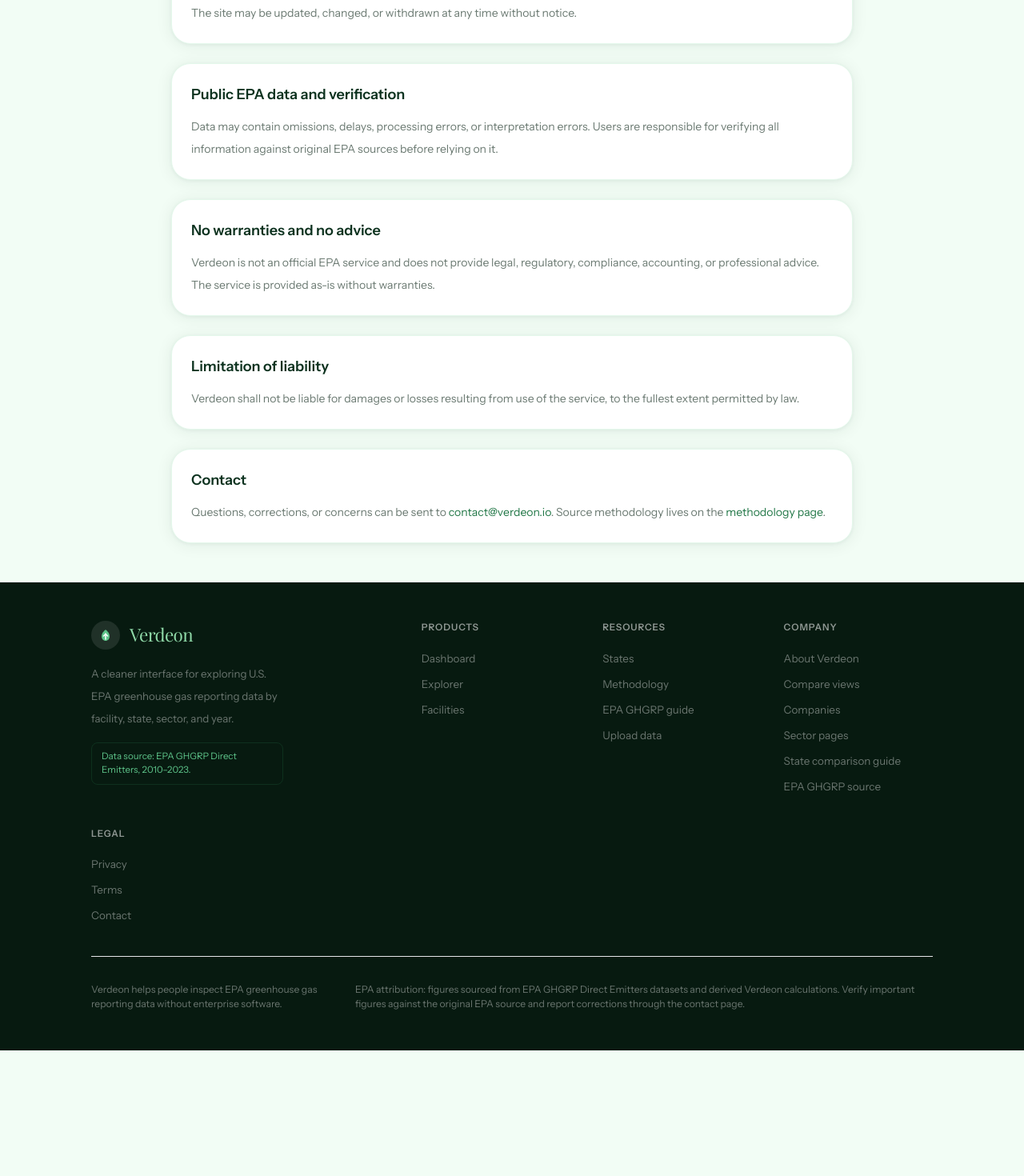
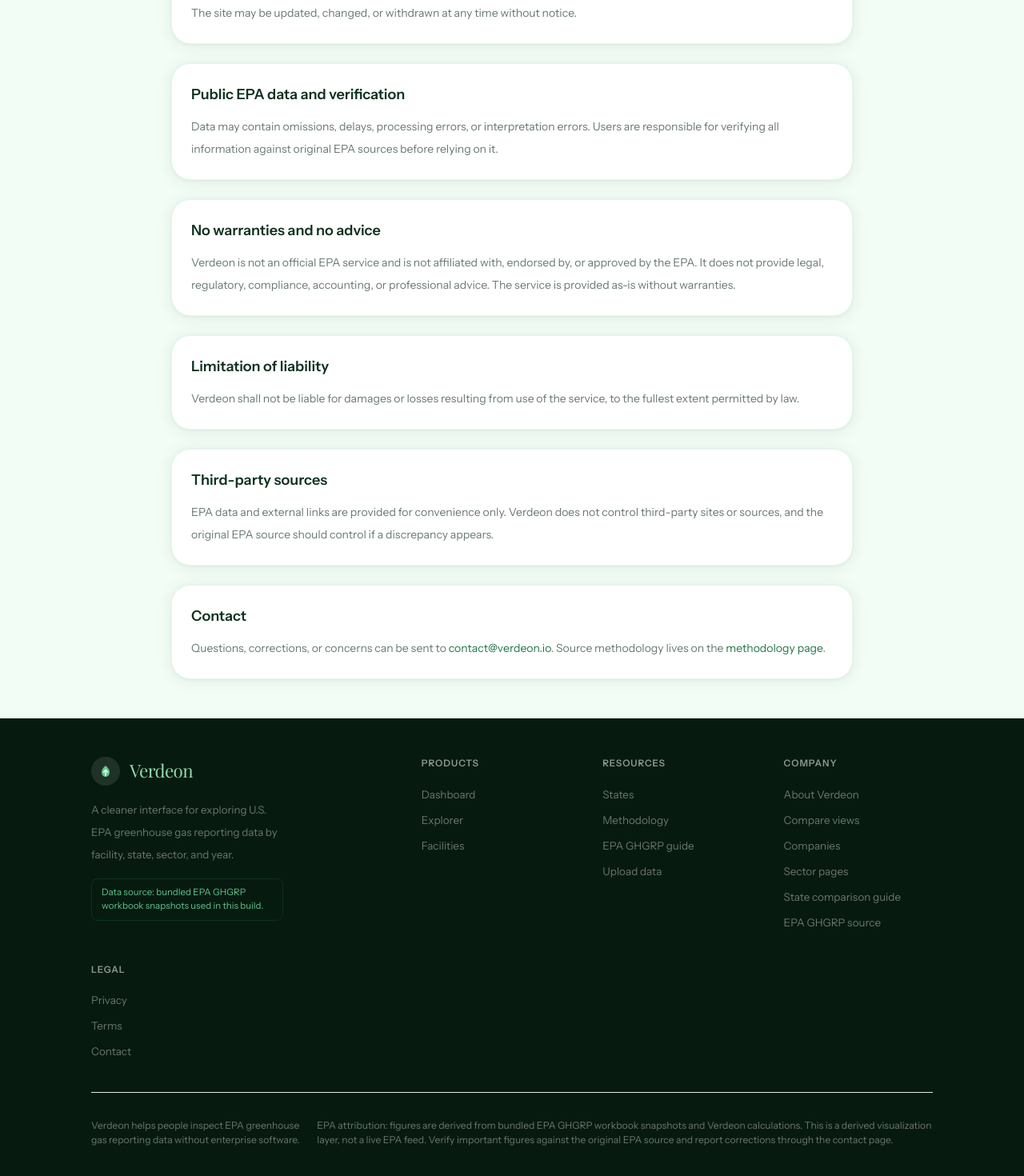
Before and after one commit to alaminali301/verdeon, a Next.js app: page /terms in a window 1280 px wide. Shown: the part 648-2118 px from the top of the page at 80% size. Before the commit the page ends 1961 px from the top, so only its background shows below. Built offline with nearby package versions, Linux system fonts and the light colour scheme.

Commit message:
chore: final legal wording cleanup

```diff
--- a/app/explorer/page.tsx
+++ b/app/explorer/page.tsx
@@ -97,7 +97,7 @@
 
         <div className="mb-6 rounded-[18px] border border-green-100 bg-white/90 p-4 text-sm leading-7 text-muted shadow-card">
           {activeYear === 2023
-            ? '2023 is now backed by the full EPA workbook extract: 54 reporting jurisdictions, 6,470 direct emitters, and 2,294 parent companies.'
+            ? '2023 in this build uses the bundled EPA workbook snapshot: 54 reporting jurisdictions, 6,470 direct emitters, and 2,294 parent companies.'
             : 'Bundled EPA summary scope: 15 states, 10 facilities, and 8 sectors per reporting year. Upload a workbook if you want a wider slice of data.'}
         </div>
 
@@ -187,7 +187,7 @@
                 <h2 className="text-lg font-semibold text-green-900">Top jurisdictions</h2>
                 <p className="mt-1 text-sm text-muted">
                   {activeYear === 2023
-                    ? 'The 2023 workbook extract includes all 54 reporting jurisdictions.'
+                    ? 'The bundled 2023 workbook snapshot includes all 54 reporting jurisdictions in this build.'
                     : 'The bundled EPA summary includes the top 15 state totals per year.'}
                 </p>
               </div>
--- a/app/page.tsx
+++ b/app/page.tsx
@@ -119,7 +119,7 @@
   {
     question: 'Can I export charts and reports?',
     answer:
-      'You can export filtered views from the app. In this starter build, exports focus on data snapshots rather than polished reporting packages.',
+      'You can export filtered views from the app. In this build, exports focus on data snapshots rather than polished reporting packages.',
   },
   {
     question: 'Is there an API for our own tools?',
--- a/app/terms/page.tsx
+++ b/app/terms/page.tsx
@@ -44,7 +44,7 @@
           <Card className="rounded-[24px] p-6 shadow-card">
             <h2 className="text-lg font-semibold text-green-900">No warranties and no advice</h2>
             <p className="mt-3 text-sm leading-7 text-muted">
-              Verdeon is not an official EPA service and does not provide legal, regulatory, compliance, accounting, or professional advice. The service is provided as-is without warranties.
+              Verdeon is not an official EPA service and is not affiliated with, endorsed by, or approved by the EPA. It does not provide legal, regulatory, compliance, accounting, or professional advice. The service is provided as-is without warranties.
             </p>
           </Card>
 
@@ -52,6 +52,13 @@
             <h2 className="text-lg font-semibold text-green-900">Limitation of liability</h2>
             <p className="mt-3 text-sm leading-7 text-muted">
               Verdeon shall not be liable for damages or losses resulting from use of the service, to the fullest extent permitted by law.
+            </p>
+          </Card>
+
+          <Card className="rounded-[24px] p-6 shadow-card">
+            <h2 className="text-lg font-semibold text-green-900">Third-party sources</h2>
+            <p className="mt-3 text-sm leading-7 text-muted">
+              EPA data and external links are provided for convenience only. Verdeon does not control third-party sites or sources, and the original EPA source should control if a discrepancy appears.
             </p>
           </Card>
 
--- a/app/years/[year]/page.tsx
+++ b/app/years/[year]/page.tsx
@@ -70,7 +70,7 @@
             EPA emissions in {numericYear}
           </h1>
           <p className="mt-4 max-w-3xl text-base leading-7 text-muted">
-            Use this page as a single-year view of the EPA dataset, with quick access to the strongest sector, state, and facility signals in {numericYear}.
+            Use this page as a single-year view of the EPA dataset, with quick access to the leading sector, state, and facility signals in {numericYear}.
           </p>
         </div>
 
@@ -83,7 +83,7 @@
           <StatCard
             label="Facilities"
             value={(detailSummary?.facilities.length ?? yearData.facilities).toLocaleString()}
-            detail={numericYear === 2023 ? 'Facilities loaded from the 2023 workbook' : 'Facilities visible in the bundled dataset'}
+            detail={numericYear === 2023 ? 'Facilities loaded from the 2023 workbook snapshot' : 'Facilities visible in the bundled dataset'}
           />
           <StatCard label="Top jurisdiction" value={states[0]?.state ?? 'N/A'} detail={states[0] ? formatMt(states[0].mt) : 'No value'} />
           <StatCard label="Top facility" value={facilities[0]?.name ?? 'N/A'} detail={facilities[0] ? formatMt(facilities[0].mt) : 'No value'} />
--- a/components/layout/Footer.tsx
+++ b/components/layout/Footer.tsx
@@ -68,7 +68,7 @@
               A cleaner interface for exploring U.S. EPA greenhouse gas reporting data by facility, state, sector, and year.
             </p>
             <div className="mt-4 inline-block rounded-sm border border-green-500/15 bg-green-500/8 px-3 py-2 text-[0.72rem] text-green-400">
-              Data source: EPA GHGRP Direct Emitters, 2010–2023.
+              Data source: bundled EPA GHGRP workbook snapshots used in this build.
             </div>
           </div>
 
@@ -96,7 +96,7 @@
         <div className="mt-10 flex flex-col gap-3 border-t border-white/6 pt-8 text-[0.76rem] text-white/40 md:flex-row md:items-center md:justify-between">
           <p>Verdeon helps people inspect EPA greenhouse gas reporting data without enterprise software.</p>
           <p>
-            EPA attribution: figures sourced from EPA GHGRP Direct Emitters datasets and derived Verdeon calculations. Verify important figures against the original EPA source and report corrections through the contact page.
+            EPA attribution: figures are derived from bundled EPA GHGRP workbook snapshots and Verdeon calculations. This is a derived visualization layer, not a live EPA feed. Verify important figures against the original EPA source and report corrections through the contact page.
           </p>
         </div>
       </PageWrapper>
--- a/components/pages/StateDetailPageClient.tsx
+++ b/components/pages/StateDetailPageClient.tsx
@@ -146,10 +146,10 @@
           <Card className="mt-10 rounded-[24px] p-8 shadow-card">
             <p className="text-[0.75rem] font-semibold uppercase tracking-[0.1em] text-green-600">2023 record</p>
             <h2 className="mt-3 font-display text-[clamp(2rem,4vw,2.8rem)] tracking-[-0.03em] text-green-950">
-              {stateName} is available as a 2023 EPA workbook entry
+              {stateName} is available in the 2023 workbook snapshot used by this build
             </h2>
             <p className="mt-4 max-w-3xl text-sm leading-7 text-muted">
-              The full EPA workbook gives this jurisdiction a rank, facility count, and share of national emissions even when a multiyear trend is not bundled in the multi-year summary.
+              The bundled 2023 workbook snapshot gives this jurisdiction a rank, facility count, and share of national emissions even when a multiyear trend is not bundled in the multi-year summary.
             </p>
           </Card>
         ) : null}
```
Also changed, not shown: app/methodology/page.tsx (+9 -2 lines).
